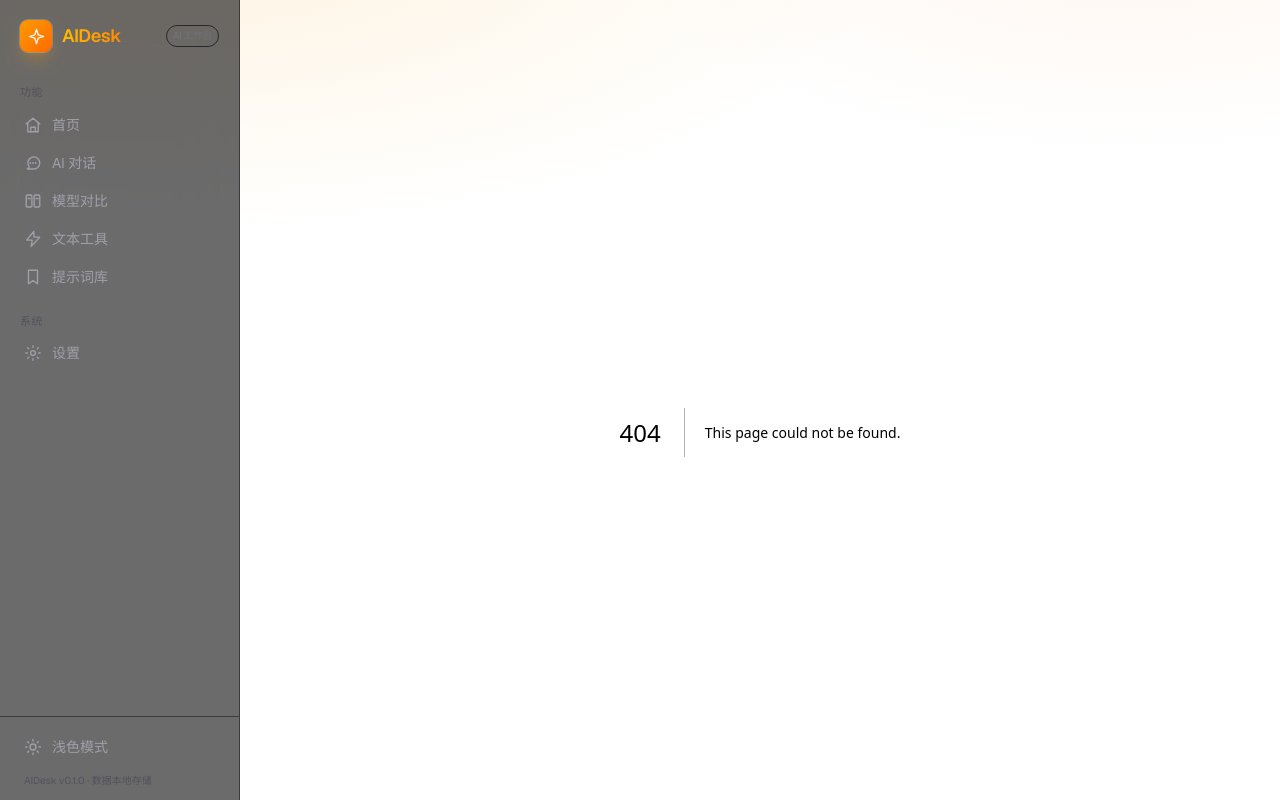
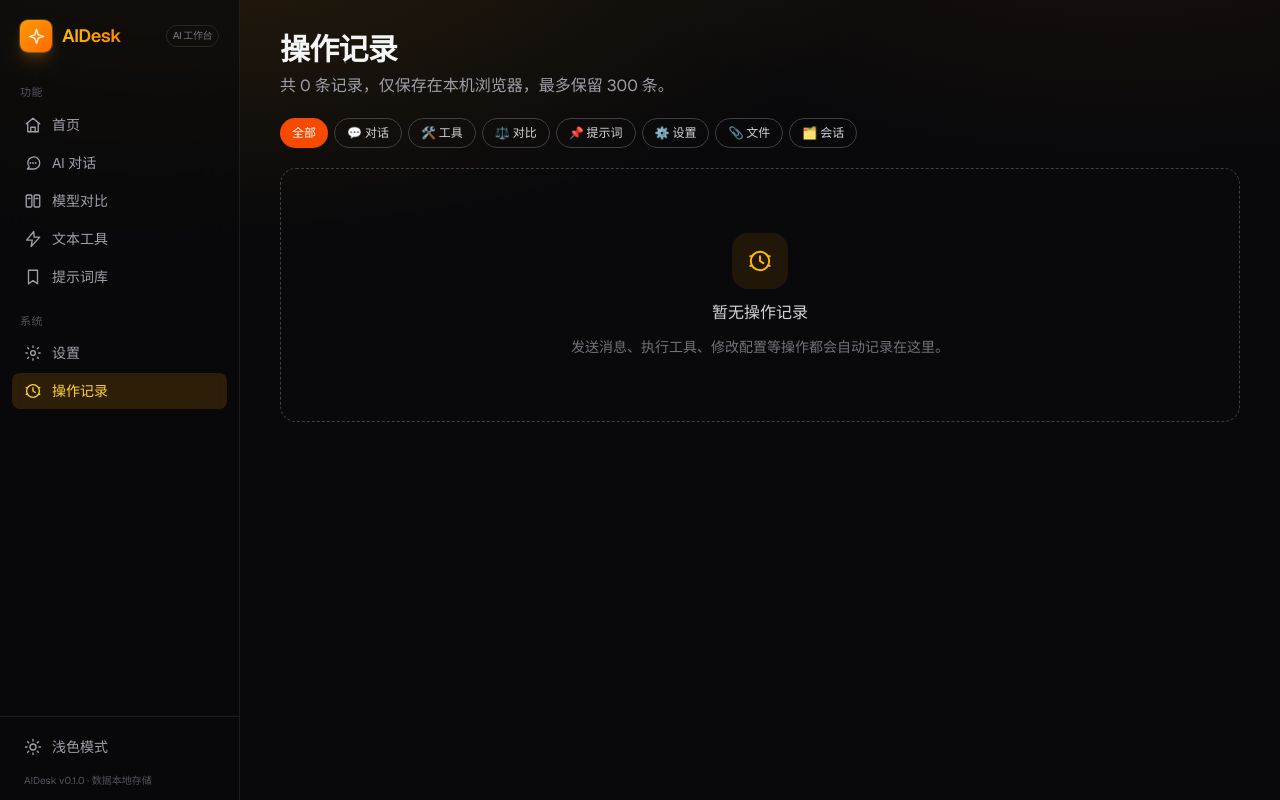
Before and after one commit to calmliming/ai-desk, a Next.js app: page /activity in a window 1280 px wide. Before the commit this address had no page. Built offline with nearby package versions, Linux system fonts and the light colour scheme.

Commit message:
feat: 操作记录页——记录对话/工具/对比/提示词/设置/文件等各类操作

```diff
--- /dev/null
+++ b/src/app/activity/page.tsx
@@ -0,0 +1,5 @@
+import ActivityApp from "@/components/activity/activity-app";
+
+export default function ActivityPage() {
+  return <ActivityApp />;
+}
--- /dev/null
+++ b/src/components/activity/activity-app.tsx
@@ -0,0 +1,135 @@
+"use client";
+
+import { useState } from "react";
+import {
+  ACTIVITY_META,
+  clearActivity,
+  useActivity,
+  type ActivityType,
+} from "@/lib/activity-store";
+import { IconHistory, IconTrash } from "../icons";
+
+type Filter = ActivityType | "all";
+
+const FILTERS: { id: Filter; label: string }[] = [
+  { id: "all", label: "全部" },
+  { id: "chat", label: "💬 对话" },
+  { id: "tool", label: "🛠️ 工具" },
+  { id: "compare", label: "⚖️ 对比" },
+  { id: "prompt", label: "📌 提示词" },
+  { id: "settings", label: "⚙️ 设置" },
+  { id: "file", label: "📎 文件" },
+  { id: "session", label: "🗂️ 会话" },
+];
+
+function formatTime(ts: number): string {
+  const d = new Date(ts);
+  const now = new Date();
+  const sameDay = d.toDateString() === now.toDateString();
+  const time = d.toLocaleTimeString("zh-CN", { hour: "2-digit", minute: "2-digit" });
+  if (sameDay) return `今天 ${time}`;
+  const yesterday = new Date(now);
+  yesterday.setDate(now.getDate() - 1);
+  if (d.toDateString() === yesterday.toDateString()) return `昨天 ${time}`;
+  return `${d.getMonth() + 1}月${d.getDate()}日 ${time}`;
+}
+
+export default function ActivityApp() {
+  const activity = useActivity();
+  const [filter, setFilter] = useState<Filter>("all");
+
+  const filtered = filter === "all" ? activity : activity.filter((a) => a.type === filter);
+
+  const handleClear = () => {
+    if (!window.confirm("确定清空全部操作记录？此操作不可恢复。")) return;
+    clearActivity();
+  };
+
+  return (
+    <div className="space-y-5">
+      <header className="flex flex-wrap items-end justify-between gap-3">
+        <div>
+          <h1 className="text-2xl font-semibold tracking-tight md:text-3xl">操作记录</h1>
+          <p className="mt-1.5 text-zinc-600 dark:text-zinc-400">
+            共 {activity.length} 条记录，仅保存在本机浏览器，最多保留 300 条。
+          </p>
+        </div>
+        {activity.length > 0 && (
+          <button
+            type="button"
+            onClick={handleClear}
+            className="inline-flex items-center gap-1.5 rounded-lg px-3 py-1.5 text-sm text-red-500 transition-colors hover:bg-red-500/10"
+          >
+            <IconTrash width={14} height={14} />
+            清空记录
+          </button>
+        )}
+      </header>
+
+      {/* 类型筛选 */}
+      <div className="flex flex-wrap gap-1.5">
+        {FILTERS.map((f) => (
+          <button
+            key={f.id}
+            type="button"
+            onClick={() => setFilter(f.id)}
+            className={`rounded-full px-3 py-1.5 text-xs font-medium transition-colors ${
+              filter === f.id
+                ? "bg-orange-600 text-white shadow-sm"
+                : "border border-zinc-300 text-zinc-600 hover:border-amber-500/60 hover:text-orange-600 dark:border-zinc-700 dark:text-zinc-300"
+            }`}
+          >
+            {f.label}
+          </button>
+        ))}
+      </div>
+
+      {/* 时间线 */}
+      {filtered.length === 0 ? (
+        <div className="flex flex-col items-center justify-center gap-3 rounded-2xl border border-dashed border-zinc-300 py-16 text-center dark:border-zinc-700">
+          <span className="flex h-14 w-14 items-center justify-center rounded-2xl bg-amber-500/10 text-orange-600 dark:text-amber-400">
+            <IconHistory width={26} height={26} />
+          </span>
+          <p className="font-medium text-zinc-600 dark:text-zinc-300">
+            {activity.length === 0 ? "暂无操作记录" : "该类型下暂无记录"}
+          </p>
+          <p className="text-sm text-zinc-400 dark:text-zinc-500">
+            发送消息、执行工具、修改配置等操作都会自动记录在这里。
+          </p>
+        </div>
+      ) : (
+        <div className="space-y-2">
+          {filtered.map((entry) => {
+            const meta = ACTIVITY_META[entry.type];
+            return (
+              <div
+                key={entry.id}
+                className="flex items-start gap-3 rounded-xl border border-zinc-200 bg-white px-4 py-3 shadow-sm transition-colors hover:border-amber-500/40 dark:border-zinc-800 dark:bg-zinc-900/60 dark:shadow-none"
+              >
+                <span className="mt-0.5 flex h-8 w-8 shrink-0 items-center justify-center rounded-lg bg-amber-500/10 text-sm">
+                  {meta.emoji}
+                </span>
+                <div className="min-w-0 flex-1">
+                  <div className="flex flex-wrap items-baseline gap-x-2 gap-y-0.5">
+                    <p className="text-sm font-medium">{entry.title}</p>
+                    <span className="rounded-full bg-zinc-100 px-1.5 py-0.5 text-[10px] text-zinc-500 dark:bg-zinc-800 dark:text-zinc-400">
+                      {meta.label}
+                    </span>
+                  </div>
+                  {entry.detail && (
+                    <p className="mt-1 line-clamp-2 whitespace-pre-wrap break-all text-xs leading-relaxed text-zinc-500 dark:text-zinc-400">
+                      {entry.detail}
+                    </p>
+                  )}
+                </div>
+                <span className="shrink-0 text-[11px] text-zinc-400 dark:text-zinc-600">
+                  {formatTime(entry.time)}
+                </span>
+              </div>
+            );
+          })}
+        </div>
+      )}
+    </div>
+  );
+}
--- a/src/components/app-shell.tsx
+++ b/src/components/app-shell.tsx
@@ -7,6 +7,7 @@ import { toggleTheme, useIsDark } from "@/lib/theme";
 import {
   IconChat,
   IconCompare,
+  IconHistory,
   IconHome,
   IconLogo,
   IconMoon,
@@ -33,7 +34,10 @@ const NAV_MAIN: NavItem[] = [
   { href: "/prompts", label: "提示词库", icon: IconPrompts },
 ];
 
-const NAV_SYS: NavItem[] = [{ href: "/settings", label: "设置", icon: IconSettings }];
+const NAV_SYS: NavItem[] = [
+  { href: "/settings", label: "设置", icon: IconSettings },
+  { href: "/activity", label: "操作记录", icon: IconHistory },
+];
 
 export default function AppShell({ children }: { children: ReactNode }) {
   const pathname = usePathname();
--- a/src/components/chat/chat-app.tsx
+++ b/src/components/chat/chat-app.tsx
@@ -2,6 +2,7 @@
 
 import Link from "next/link";
 import { useEffect, useRef, useState } from "react";
+import { logActivity } from "@/lib/activity-store";
 import { streamChat, type ChatContent, type UsageStats } from "@/lib/chat-client";
 import type { FileAttachment } from "@/lib/file-reader";
 import { findRoleByPrompt, ROLE_PRESETS } from "@/lib/roles";
@@ -86,11 +87,14 @@ export default function ChatApp() {
     );
     setActiveId(s.id);
     setError(null);
+    logActivity("session", "新建会话");
   };
 
   const handleDelete = (id: string) => {
+    const target = sessions.find((s) => s.id === id);
     deleteSession(id);
     if (activeId === id) setActiveId(null);
+    logActivity("session", "删除会话", target?.title);
   };
 
   const handleProviderChange = (pid: string) => {
@@ -249,6 +253,11 @@ export default function ChatApp() {
     setStreaming(true);
     setError(null);
     scrollToBottom();
+    logActivity(
+      "chat",
+      `发送消息（${target.model}）`,
+      sendText ? sendText.slice(0, 80) : "附件消息",
+    );
 
     const controller = new AbortController();
     abortRef.current = controller;
--- a/src/components/chat/composer.tsx
+++ b/src/components/chat/composer.tsx
@@ -1,6 +1,7 @@
 "use client";
 
 import { useRef, useState } from "react";
+import { logActivity } from "@/lib/activity-store";
 import { parseAttachment, type FileAttachment } from "@/lib/file-reader";
 import { SLASH_COMMANDS } from "@/lib/tools";
 import { IconPaperclip, IconSend, IconStop, IconX } from "../icons";
@@ -84,6 +85,9 @@ export default function Composer({
       }
     }
     setAttachments((prev) => [...prev, ...added]);
+    if (added.length > 0) {
+      logActivity("file", `添加附件（${added.length} 个）`, added.map((a) => a.name).join("、"));
+    }
     setAttachBusy(false);
   };
 
--- a/src/components/compare/compare-app.tsx
+++ b/src/components/compare/compare-app.tsx
@@ -1,6 +1,7 @@
 "use client";
 
 import { useRef, useState } from "react";
+import { logActivity } from "@/lib/activity-store";
 import { streamChat, type UsageStats } from "@/lib/chat-client";
 import {
   MAX_COMPARE_SLOTS,
@@ -65,6 +66,11 @@ export default function CompareApp() {
     for (const s of slots) initial[slotKey(s)] = { ...EMPTY_RESULT };
     setResults(initial);
     setRunning(true);
+    logActivity(
+      "compare",
+      "发起模型对比",
+      `${slots.length} 个模型 · ${q.slice(0, 60)}`,
+    );
 
     const startedAt = Date.now();
     const controllers: AbortController[] = [];
--- a/src/components/icons.tsx
+++ b/src/components/icons.tsx
@@ -231,3 +231,13 @@ export function IconChevronDown(props: SVGProps<SVGSVGElement>) {
     </svg>
   );
 }
+
+export function IconHistory(props: SVGProps<SVGSVGElement>) {
+  return (
+    <svg {...base(props)}>
+      <circle cx="12" cy="12" r="8.5" />
+      <path d="M12 7.5V12l3 2" />
+      <path d="M4.5 7.5H2.8M4.5 16.5H2.8M21.2 7.5h-1.7M21.2 16.5h-1.7" strokeWidth={1.4} />
+    </svg>
+  );
+}
--- a/src/components/prompts/prompts-app.tsx
+++ b/src/components/prompts/prompts-app.tsx
@@ -2,6 +2,7 @@
 
 import { useRef, useState } from "react";
 import { useRouter } from "next/navigation";
+import { logActivity } from "@/lib/activity-store";
 import {
   updatePrompts,
   usePrompts,
@@ -71,6 +72,7 @@ export default function PromptsApp() {
     updatePrompts((prev) => [p, ...prev]);
     setSelectedId(p.id);
     setValues({});
+    logActivity("prompt", "新建提示词");
   };
 
   const handleDelete = () => {
@@ -78,6 +80,7 @@ export default function PromptsApp() {
     if (!window.confirm(`确定删除「${prompt.title}」？`)) return;
     updatePrompts((prev) => prev.filter((p) => p.id !== prompt.id));
     setSelectedId(null);
+    logActivity("prompt", "删除提示词", prompt.title);
     setValues({});
   };
 
@@ -111,6 +114,7 @@ export default function PromptsApp() {
     a.download = "aidesk-prompts.json";
     a.click();
     URL.revokeObjectURL(url);
+    logActivity("prompt", "导出提示词", `${prompts.length} 条`);
   };
 
   const handleImportFile = (file: File) => {
@@ -141,6 +145,7 @@ export default function PromptsApp() {
         updatePrompts((prev) => [...items, ...prev]);
         setSelectedId(items[0].id);
         setValues({});
+        logActivity("prompt", "导入提示词", `${items.length} 条`);
       } catch {
         window.alert("导入失败：文件不是有效的 JSON，或缺少 title/content 字段。");
       }
--- a/src/components/settings-panel.tsx
+++ b/src/components/settings-panel.tsx
@@ -1,6 +1,7 @@
 "use client";
 
 import { useState } from "react";
+import { logActivity } from "@/lib/activity-store";
 import { IconCheck, IconEye, IconKey } from "./icons";
 import { CUSTOM_PROVIDER, PROVIDER_PRESETS } from "@/lib/providers";
 import { updateAppSettings, useAppSettings } from "@/lib/settings-store";
@@ -36,6 +37,7 @@ export default function SettingsPanel() {
 
   const handleSetActive = () => {
     persist({ ...settings, activeProviderId: selectedId });
+    logActivity("settings", "切换当前提供商", provider.name);
   };
 
   const handleReset = () => {
@@ -49,6 +51,7 @@ export default function SettingsPanel() {
           : { ...CUSTOM_PROVIDER },
       },
     });
+    logActivity("settings", "恢复默认配置", provider.name);
   };
 
   const handleModelsChange = (value: string) => {
@@ -179,7 +182,10 @@ export default function SettingsPanel() {
         <div className="mt-6 flex flex-wrap items-center gap-2.5">
           <button
             type="button"
-            onClick={() => persist(settings)}
+            onClick={() => {
+              persist(settings);
+              logActivity("settings", "保存提供商配置", provider.name);
+            }}
             className="inline-flex items-center gap-1.5 rounded-lg bg-orange-600 px-4 py-2 text-sm font-medium text-white transition-colors hover:bg-amber-500"
           >
             <IconCheck width={15} height={15} strokeWidth={2.6} />
--- a/src/components/tools/tools-app.tsx
+++ b/src/components/tools/tools-app.tsx
@@ -1,6 +1,7 @@
 "use client";
 
 import { useRef, useState } from "react";
+import { logActivity } from "@/lib/activity-store";
 import { streamChat, type UsageStats } from "@/lib/chat-client";
 import { useAppSettings } from "@/lib/settings-store";
 import {
@@ -72,6 +73,7 @@ export default function ToolsApp() {
     controllerRef.current = controller;
     setResult({ status: "streaming", content: "", reasoning: "" });
     setRunning(true);
+    logActivity("tool", `执行「${tool.name}」`, text.slice(0, 80));
     const startedAt = Date.now();
 
     const finish = (patch: Partial<ToolResult>) => {
--- /dev/null
+++ b/src/lib/activity-store.ts
@@ -0,0 +1,103 @@
+import { useSyncExternalStore } from "react";
+
+/** 操作类型 */
+export type ActivityType =
+  | "chat"
+  | "tool"
+  | "compare"
+  | "prompt"
+  | "settings"
+  | "file"
+  | "session";
+
+export interface ActivityEntry {
+  id: string;
+  type: ActivityType;
+  title: string;
+  detail?: string;
+  time: number;
+}
+
+/** 各类型的展示元信息 */
+export const ACTIVITY_META: Record<ActivityType, { label: string; emoji: string }> = {
+  chat: { label: "对话", emoji: "💬" },
+  tool: { label: "工具", emoji: "🛠️" },
+  compare: { label: "对比", emoji: "⚖️" },
+  prompt: { label: "提示词", emoji: "📌" },
+  settings: { label: "设置", emoji: "⚙️" },
+  file: { label: "文件", emoji: "📎" },
+  session: { label: "会话", emoji: "🗂️" },
+};
+
+const ACTIVITY_KEY = "aidesk.activity.v1";
+/** 最多保留的条数（防 localStorage 膨胀） */
+const MAX_ENTRIES = 300;
+const SERVER_SNAPSHOT: ActivityEntry[] = [];
+
+let current: ActivityEntry[] | null = null;
+const listeners = new Set<() => void>();
+
+function uid(): string {
+  return crypto.randomUUID();
+}
+
+function load(): ActivityEntry[] {
+  if (typeof window === "undefined") return SERVER_SNAPSHOT;
+  try {
+    const raw = window.localStorage.getItem(ACTIVITY_KEY);
+    if (!raw) return [];
+    const parsed = JSON.parse(raw);
+    return Array.isArray(parsed) ? (parsed as ActivityEntry[]) : [];
+  } catch {
+    return [];
+  }
+}
+
+function getSnapshot(): ActivityEntry[] {
+  if (typeof window === "undefined") return SERVER_SNAPSHOT;
+  if (current === null) current = load();
+  return current;
+}
+
+function subscribe(listener: () => void) {
+  listeners.add(listener);
+  return () => {
+    listeners.delete(listener);
+  };
+}
+
+function persist(entries: ActivityEntry[]): void {
+  if (typeof window === "undefined") return;
+  try {
+    window.localStorage.setItem(ACTIVITY_KEY, JSON.stringify(entries));
+  } catch {
+    // 忽略存储失败
+  }
+}
+
+/** 订阅操作记录 */
+export function useActivity(): ActivityEntry[] {
+  return useSyncExternalStore(subscribe, getSnapshot, () => SERVER_SNAPSHOT);
+}
+
+/** 记录一条操作（新记录在前） */
+export function logActivity(type: ActivityType, title: string, detail?: string): void {
+  const entry: ActivityEntry = {
+    id: uid(),
+    type,
+    title,
+    detail: detail && detail.length > 120 ? `${detail.slice(0, 120)}…` : detail,
+    time: Date.now(),
+  };
+  const next = [entry, ...getSnapshot()].slice(0, MAX_ENTRIES);
+  current = next;
+  persist(next);
+  listeners.forEach((listener) => listener());
+}
+
+/** 清空全部记录 */
+export function clearActivity(): void {
+  current = [];
+  persist([]);
+  listeners.forEach((listener) => listener());
+}
```
